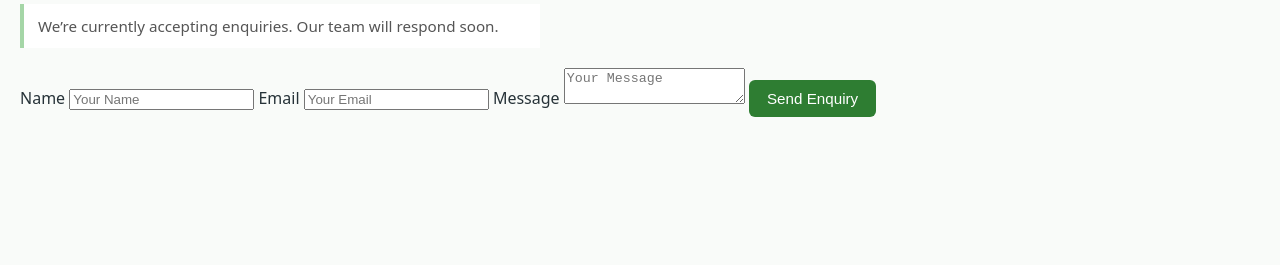
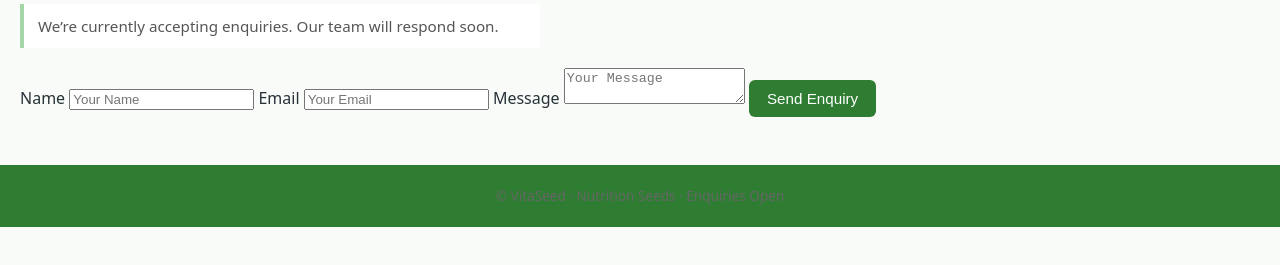
Before and after one commit to vitaseed/vitaseed-frontend, a plain HTML site: page contact.html in a window 1280 px wide. Shown: the part 191-456 px from the top of the page. Drawn offline with Linux system fonts and the light colour scheme.

Commit message:
Update contact.html

```diff
--- a/contact.html
+++ b/contact.html
@@ -44,5 +44,9 @@
 </main>
 
 <script src="js/main.js"></script>
+<footer style="text-align:center; padding:20px; font-size:0.85rem; color:#666;">
+  © VitaSeed · Nutrition Seeds · Enquiries Open
+</footer>
+
 </body>
 </html>
```
